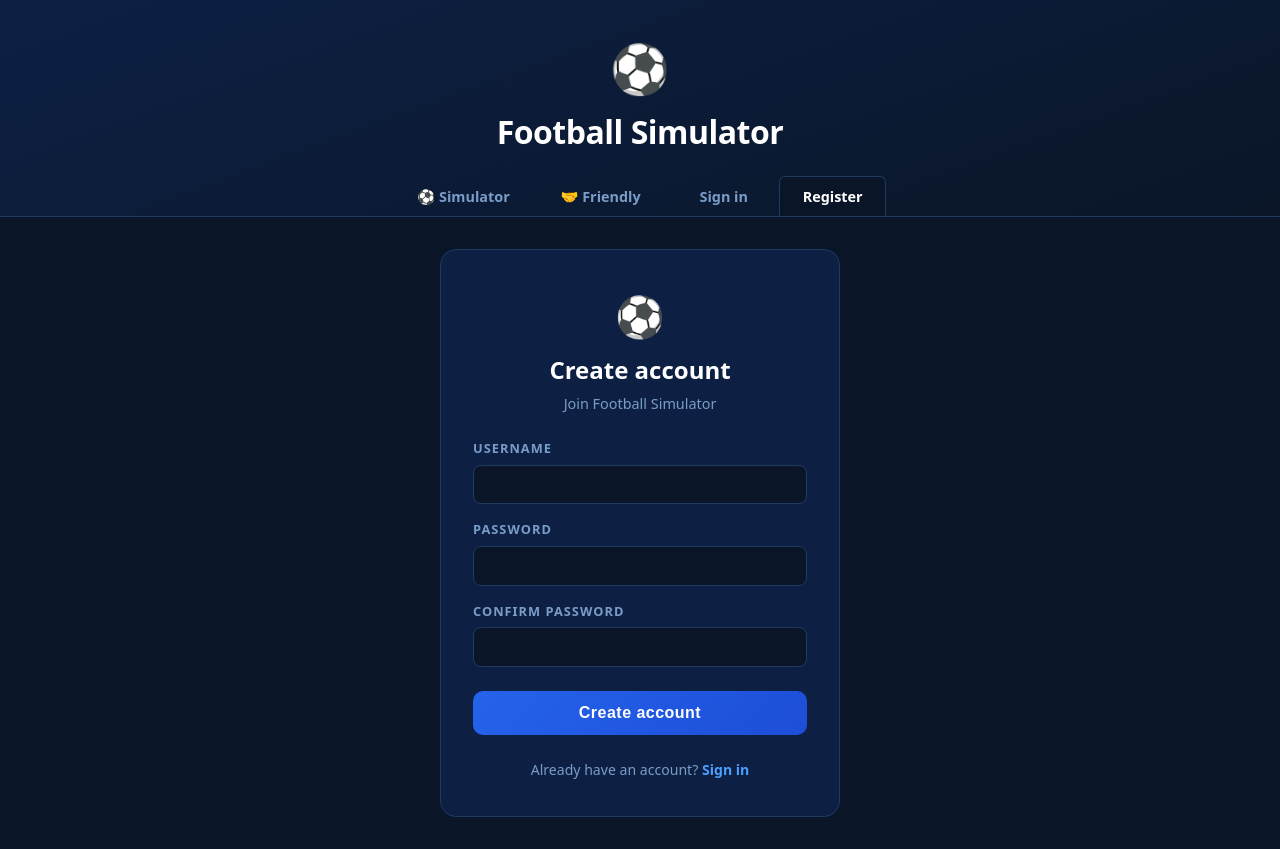
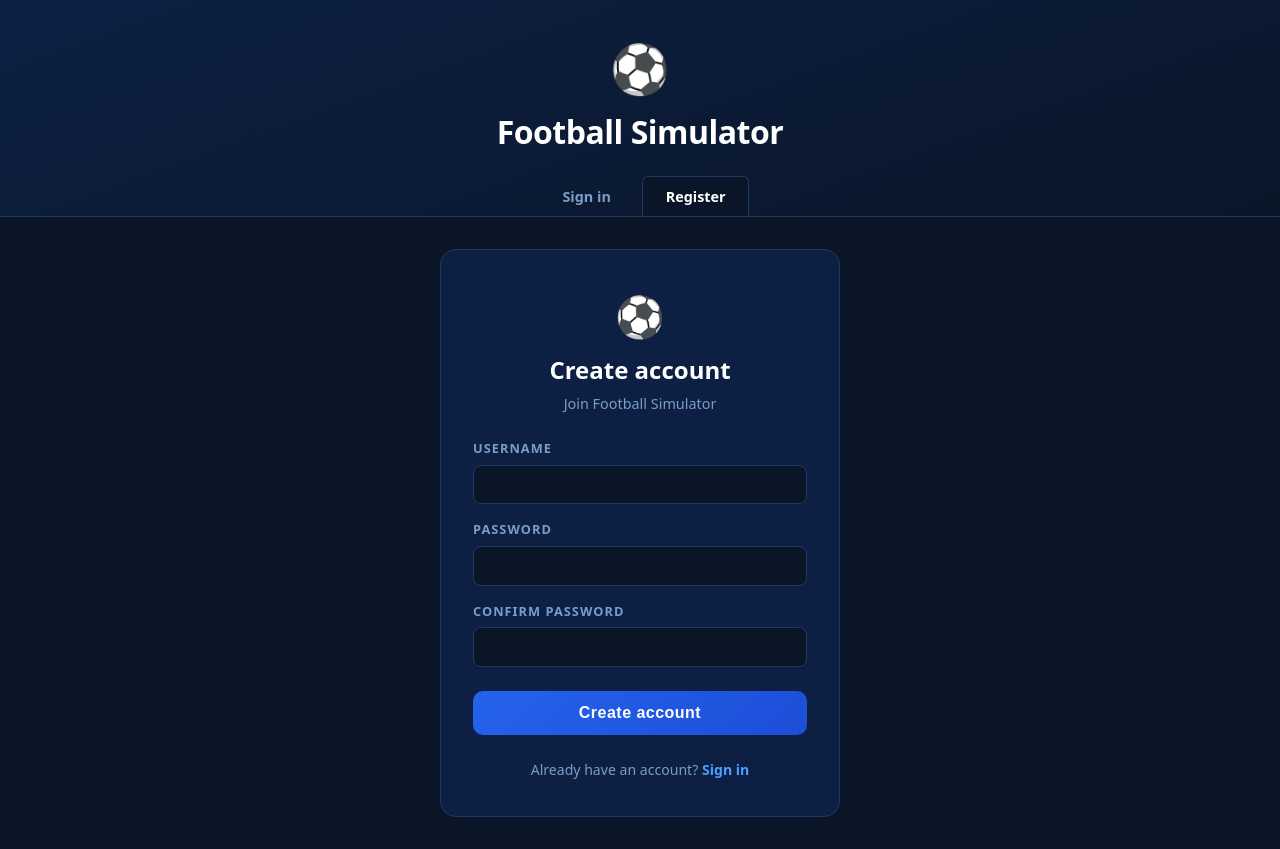
Before and after one commit to masking2012/project-football-sim, a React (Vite) app in the folder src/frontend/football-sim-ui/: page /register in a window 1280 px wide. Built offline with nearby package versions, Linux system fonts and the light colour scheme.

Commit message:
ui fixes

```diff
--- a/src/frontend/football-sim-ui/src/App.tsx
+++ b/src/frontend/football-sim-ui/src/App.tsx
@@ -2,6 +2,8 @@ import { BrowserRouter, Routes, Route } from 'react-router-dom';
 import './App.css';
 import { AuthProvider } from './context/AuthContext';
 import { NavBar } from './components/NavBar';
+import { HomeRedirect } from './components/HomeRedirect';
+import { ProtectedRoute } from './components/ProtectedRoute';
 import { SimulatorPage } from './pages/SimulatorPage';
 import { LoginPage } from './pages/LoginPage';
 import { RegisterPage } from './pages/RegisterPage';
@@ -18,10 +20,15 @@ function App() {
           </header>
 
           <Routes>
-            <Route path="/" element={<SimulatorPage subtitle="Pick two teams and simulate a match" />} />
-            <Route path="/friendly" element={<SimulatorPage subtitle="Pick two teams and simulate a friendly match" />} />
+            <Route path="/" element={<HomeRedirect />} />
             <Route path="/login" element={<LoginPage />} />
             <Route path="/register" element={<RegisterPage />} />
+
+            <Route element={<ProtectedRoute />}>
+              <Route path="/friendly" element={<SimulatorPage subtitle="Pick two teams and simulate a friendly match" />} />
+            </Route>
+
+            <Route path="*" element={<HomeRedirect />} />
           </Routes>
         </div>
       </AuthProvider>
--- a/src/frontend/football-sim-ui/src/api/authApi.ts
+++ b/src/frontend/football-sim-ui/src/api/authApi.ts
@@ -30,5 +30,8 @@ export async function loginUser(username: string, password: string): Promise<Aut
     headers: { 'Content-Type': 'application/json' },
     body: JSON.stringify({ username, password }),
   });
+  if (res.status === 401) {
+    throw new Error('Invalid username or password.');
+  }
   return handleResponse<AuthResponse>(res);
 }
--- /dev/null
+++ b/src/frontend/football-sim-ui/src/components/HomeRedirect.tsx
@@ -0,0 +1,7 @@
+import { Navigate } from 'react-router-dom';
+import { useAuth } from '../context/AuthContext';
+
+export function HomeRedirect() {
+  const { isAuthenticated } = useAuth();
+  return <Navigate to={isAuthenticated ? '/friendly' : '/login'} replace />;
+}
--- a/src/frontend/football-sim-ui/src/components/NavBar.tsx
+++ b/src/frontend/football-sim-ui/src/components/NavBar.tsx
@@ -12,12 +12,11 @@ export function NavBar() {
 
   return (
     <nav className="app-nav">
-      <NavLink to="/" end className={({ isActive }) => 'nav-link' + (isActive ? ' nav-link--active' : '')}>
-        ⚽ Simulator
-      </NavLink>
-      <NavLink to="/friendly" className={({ isActive }) => 'nav-link' + (isActive ? ' nav-link--active' : '')}>
-        🤝 Friendly
-      </NavLink>
+      {isAuthenticated && (
+        <NavLink to="/friendly" className={({ isActive }) => 'nav-link' + (isActive ? ' nav-link--active' : '')}>
+          🤝 Friendly
+        </NavLink>
+      )}
 
       <div className="nav-auth">
         {isAuthenticated ? (
--- /dev/null
+++ b/src/frontend/football-sim-ui/src/components/ProtectedRoute.tsx
@@ -0,0 +1,7 @@
+import { Navigate, Outlet } from 'react-router-dom';
+import { useAuth } from '../context/AuthContext';
+
+export function ProtectedRoute() {
+  const { isAuthenticated } = useAuth();
+  return isAuthenticated ? <Outlet /> : <Navigate to="/login" replace />;
+}
--- a/src/frontend/football-sim-ui/src/pages/LoginPage.tsx
+++ b/src/frontend/football-sim-ui/src/pages/LoginPage.tsx
@@ -27,7 +27,7 @@ export function LoginPage() {
     try {
       const { token } = await loginUser(username, password);
       login(token);
-      navigate('/');
+      navigate('/friendly');
     } catch (err) {
       setError(err instanceof Error ? err.message : 'Login failed.');
     } finally {
```
